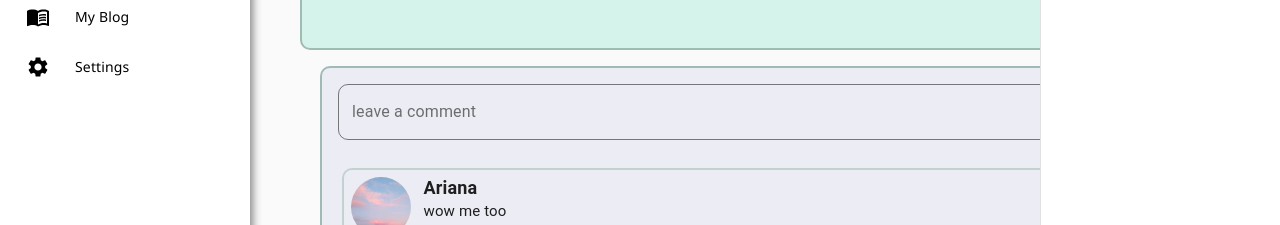
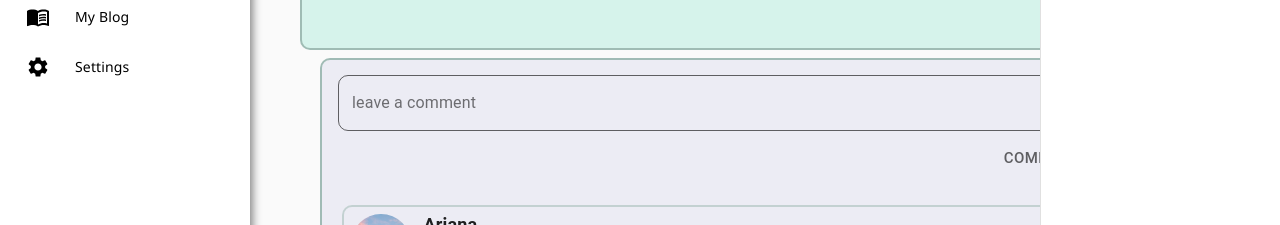
Before and after one commit to arianajung/Paws-and-Ponder, a React (Create React App) app in the folder petlog/: page /blog in a window 1280 px wide. Shown: the part 130-355 px from the top of the page. Built offline with nearby package versions, Linux system fonts and the light colour scheme.

Commit message:
added button to make a comment, added functionality to ensure no empty comments are made

```diff
--- a/petlog/src/Main/Post/Post.css
+++ b/petlog/src/Main/Post/Post.css
@@ -12,7 +12,7 @@
   background-color: rgba(167, 233, 215, 0.431);
   border: solid 2px rgba(156, 185, 177, 0.945);
   border-radius: 10px;
-  margin-bottom: 2%;
+  margin-bottom: 1%;
 }
 
 .userIconContainer {
@@ -66,18 +66,24 @@
   width: 96%;
   margin-left: 2%;
   margin-right: 2%;
+  margin-top: 15px;
+  margin-bottom: 10px;
 }
 
 .leave-a-comment label.Mui-focused {
-  color: rgba(0, 0, 0, 0.5);
+  color: rgba(0, 0, 0, 0.6);
 }
 
 .leave-a-comment .MuiOutlinedInput-root fieldset {
   border-radius: 10px;
-  border-color: rgba(0, 0, 0, 0.5);
+  border-color: rgba(0, 0, 0, 0.6);
 }
 
 .leave-a-comment .MuiOutlinedInput-root.Mui-focused fieldset  {
+  border: solid 2px rgba(156, 185, 177, 0.507);
+}
+
+.leave-a-comment .MuiOutlinedInput-root:hover fieldset  {
   border: solid 2px rgba(156, 185, 177, 0.507);
 }
 
@@ -86,3 +92,23 @@
   display: flex;
   flex-direction: column;
 }
+
+.button-container {
+  width: 100%;
+  display: flex;
+  margin-bottom: 10px;
+}
+
+#comment-button {
+  width: 10%;
+  margin-left: auto;
+  margin-right: 2%;
+  border-radius: 10px;
+  font-size: 15px;
+  color: rgba(0, 0, 0, 0.6);
+}
+
+#comment-button:hover {
+  color: black;
+  background-color: rgba(156, 185, 177, 0.507);
+}
--- a/petlog/src/Main/Post/Post.js
+++ b/petlog/src/Main/Post/Post.js
@@ -3,6 +3,8 @@ import { uid } from "react-uid";
 import "./Post.css";
 import Comment from "../../MyBlog/Comment/Comment"
 import TextField from "@material-ui/core/TextField";
+import AccordionActions from '@material-ui/core/AccordionActions';
+import Button from '@material-ui/core/Button';
 // Need to change this to import specific user image instead
 import imgsrc from './static/img_1.jpg';
 
@@ -14,12 +16,11 @@ class Post extends React.Component {
             new_comment: ''
         }
     }
-    addComment() {
-        console.log("test")
-    }
 
-    keyPress(e) {
-        if (e.keyCode == 13) {
+
+    buttonPress(e) {
+        console.log(this.state.new_comment)
+        if (this.state.new_comment.trim() != '') {
             this.props.addComment(this.state.new_comment, this.props.postID)
         }
     }
@@ -57,11 +58,18 @@ class Post extends React.Component {
                         <TextField
                             className="leave-a-comment"
                             variant="outlined"
-                            margin="normal"
                             label="leave a comment"
                             onChange={(e) => {this.setState({ new_comment: e.target.value })}}
-                            onKeyDown={(e) => {this.keyPress(e)}}
                         />
+                        <div className="button-container">
+                            <Button
+                                id="comment-button"
+                                size="small"
+                                onClick={(e) => this.buttonPress(e)}
+                            >
+                                Comment
+                            </Button>
+                        </div>
                         <div className="comments">
                             {comments}
                         </div>
```
